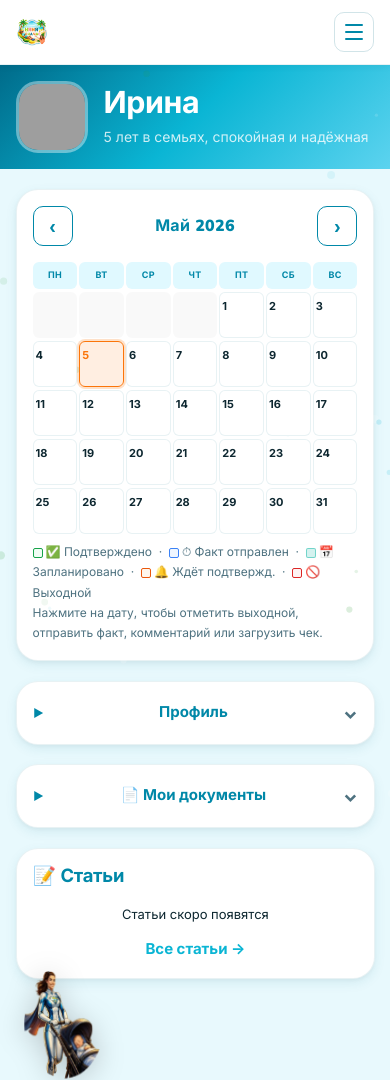
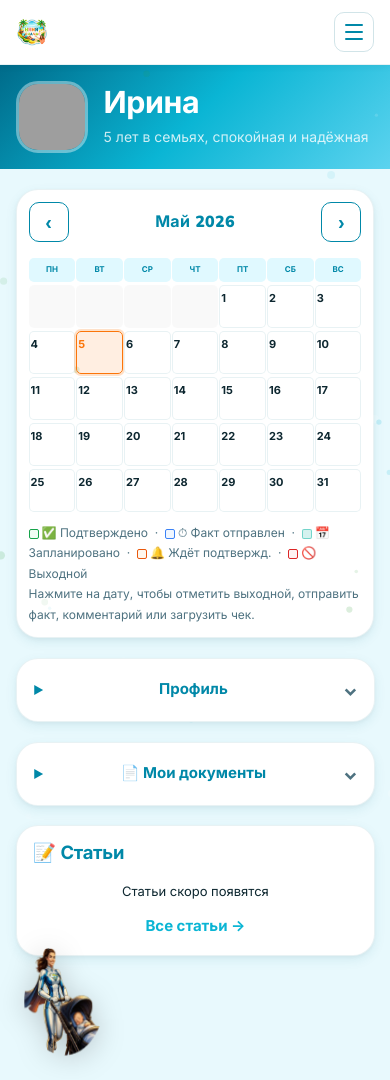
Before and after one commit to ipabramyants-cyber/nanny-portal, a Flask app: page /nanny/portal/nanny-irina in a window 390 px wide. Shown: the top 1080 px of the page. Run offline with Flask 3, Linux system fonts and the light colour scheme; the visitor is signed in with stand-in values (Sample User, id 1); data comes from the database, SQL or seed files in the repository; data that the repository does not hold is empty; some libraries are stand-ins or nearby versions; grey boxes are pictures that could not be loaded.

Commit message:
Refine phone layouts

```diff
--- a/static/css/style.css
+++ b/static/css/style.css
@@ -1622,6 +1634,45 @@ input[type="file"] { padding: 8px; font-size: 13px; background: var(--c-surface-
   .cal-time {
     font-size: 9px;
     line-height: 1.15;
+  }
+  .cabinet-calendar-top .panel,
+  .panel.calendar-panel {
+    padding: 12px;
+  }
+  .cabinet-calendar-top .calendar,
+  .calendar-panel .calendar,
+  .panel .calendar {
+    overflow: hidden;
+  }
+  .cabinet-calendar-top .cal-row,
+  .calendar-panel .cal-row,
+  .panel .calendar .cal-row {
+    gap: 1px;
+  }
+  .cabinet-calendar-top .cal-cell,
+  .calendar-panel .cal-cell,
+  .panel .calendar .cal-cell {
+    min-height: 43px;
+    padding: 3px 1px;
+    border-width: 1px;
+    border-radius: 5px;
+  }
+  .cabinet-calendar-top .cal-cell.dow,
+  .calendar-panel .cal-cell.dow,
+  .panel .calendar .cal-cell.dow {
+    min-height: 24px;
+    font-size: 8px;
+    padding: 4px 0;
+    letter-spacing: 0;
+  }
+  .cabinet-calendar-top .cal-cell:hover:not(.muted):not(.dow),
+  .calendar-panel .cal-cell:hover:not(.muted):not(.dow),
+  .panel .calendar .cal-cell:hover:not(.muted):not(.dow) {
+    transform: none;
+  }
+  .cabinet-calendar-top .hint,
+  .calendar-panel .hint {
+    overflow-wrap: anywhere;
   }
 }
 
--- a/templates/base.html
+++ b/templates/base.html
@@ -62,7 +62,7 @@
   <a href="https://t.me/Nastasja_Ageyeva" class="tg-topbar{% if request.path.startswith('/nanny/') or request.path.startswith('/client/') or request.path.startswith('/admin') %} tg-topbar--hidden{% endif %}" target="_blank" rel="noopener" aria-label="Написать в Telegram">
     <div class="tg-topbar__dot"></div>
     <svg width="18" height="18" viewBox="0 0 24 24" fill="currentColor"><path d="M12 2C6.48 2 2 6.48 2 12s4.48 10 10 10 10-4.48 10-10S17.52 2 12 2zm4.64 6.8l-1.68 7.92c-.12.56-.46.7-.94.43l-2.58-1.9-1.24 1.2c-.14.13-.26.24-.53.24l.19-2.64 4.84-4.37c.21-.19-.05-.29-.32-.1L8.38 14.3l-2.54-.8c-.55-.17-.56-.55.12-.82l9.94-3.83c.46-.17.86.11.74.95z"/></svg>
-    Написать в Telegram — ответим за 15 минут
+    <span class="tg-topbar__text">Написать в Telegram — ответим за 15 минут</span>
   </a>
 
   <!-- Scroll progress bar -->
```
Also changed, not shown: other parts of static/css/style.css (+26 -3 lines), templates/tariffs.html (+4 -3 lines).
